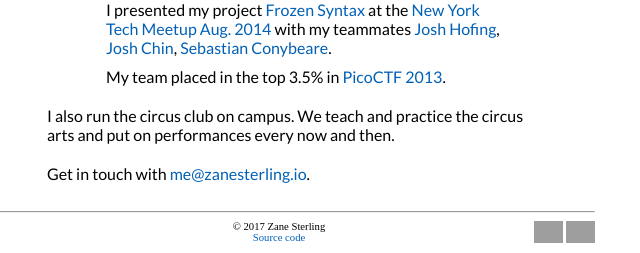
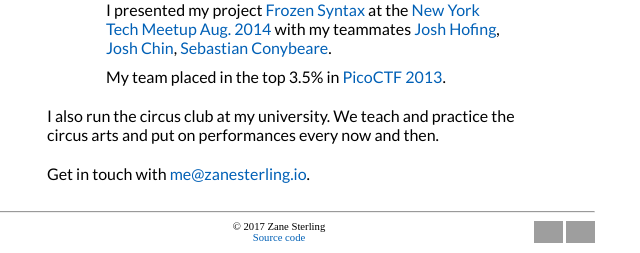
Before and after one commit to Shriken/zanesterling-io, a Django app: page / in a window 1280 px wide. Shown: the part 1099-1352 px from the top of the page, without its empty margins (361-1001 px from the left). Run offline with Django 3.2, Linux system fonts and the light colour scheme; parts of the project's set-up code (start-up, migrations or seed data) failed here and were passed over; grey boxes are pictures that could not be loaded.

Commit message:
Tweak wording about circus club.

```diff
--- a/info_page/templates/info_page/section-bio.html
+++ b/info_page/templates/info_page/section-bio.html
@@ -82,8 +82,8 @@
   </div>
 
   <div>
-    I also run the circus club on campus. We teach and practice the circus arts
-    and put on performances every now and then.
+    I also run the circus club at my university. We teach and practice the
+    circus arts and put on performances every now and then.
   </div>
 
   <div>
```
